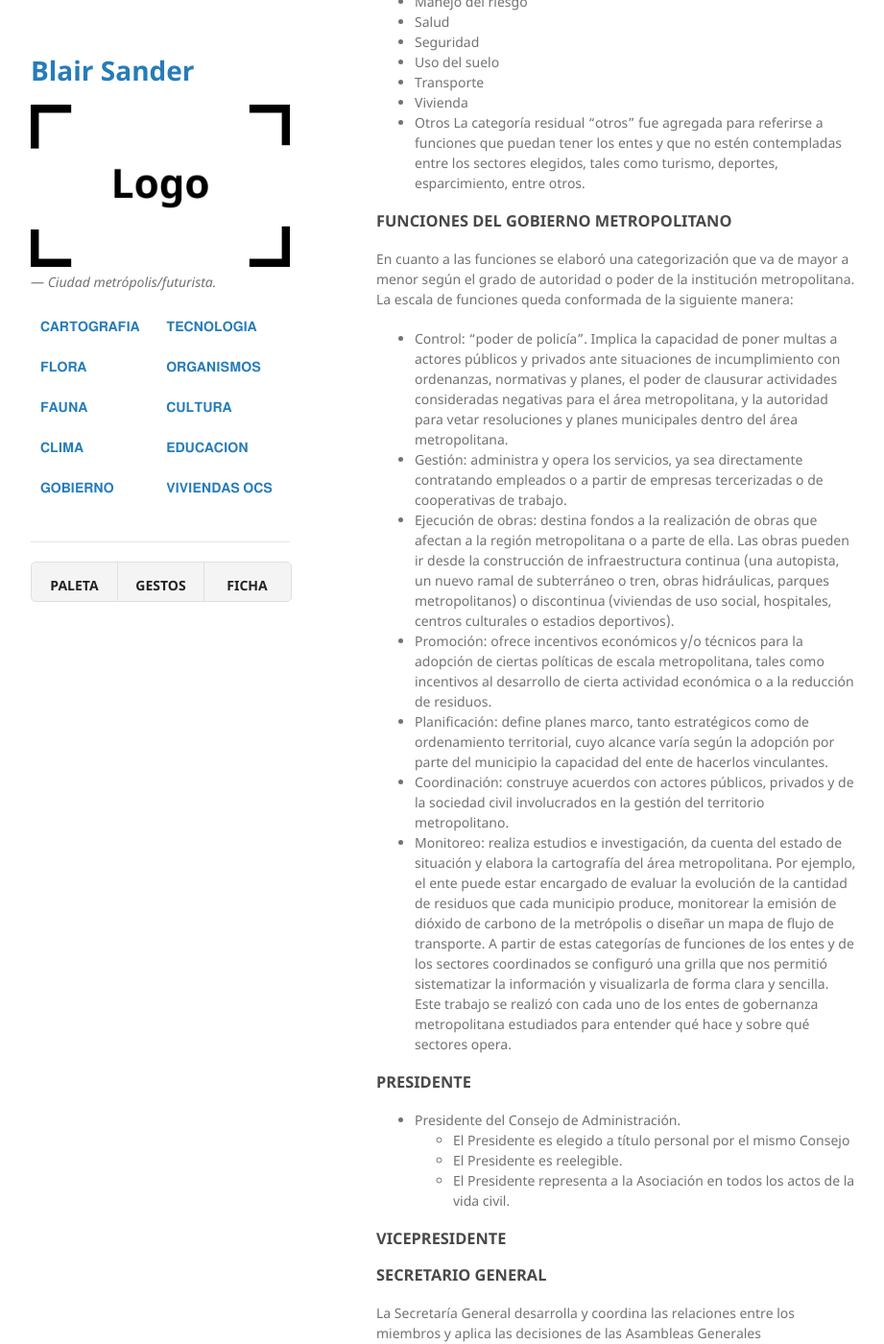
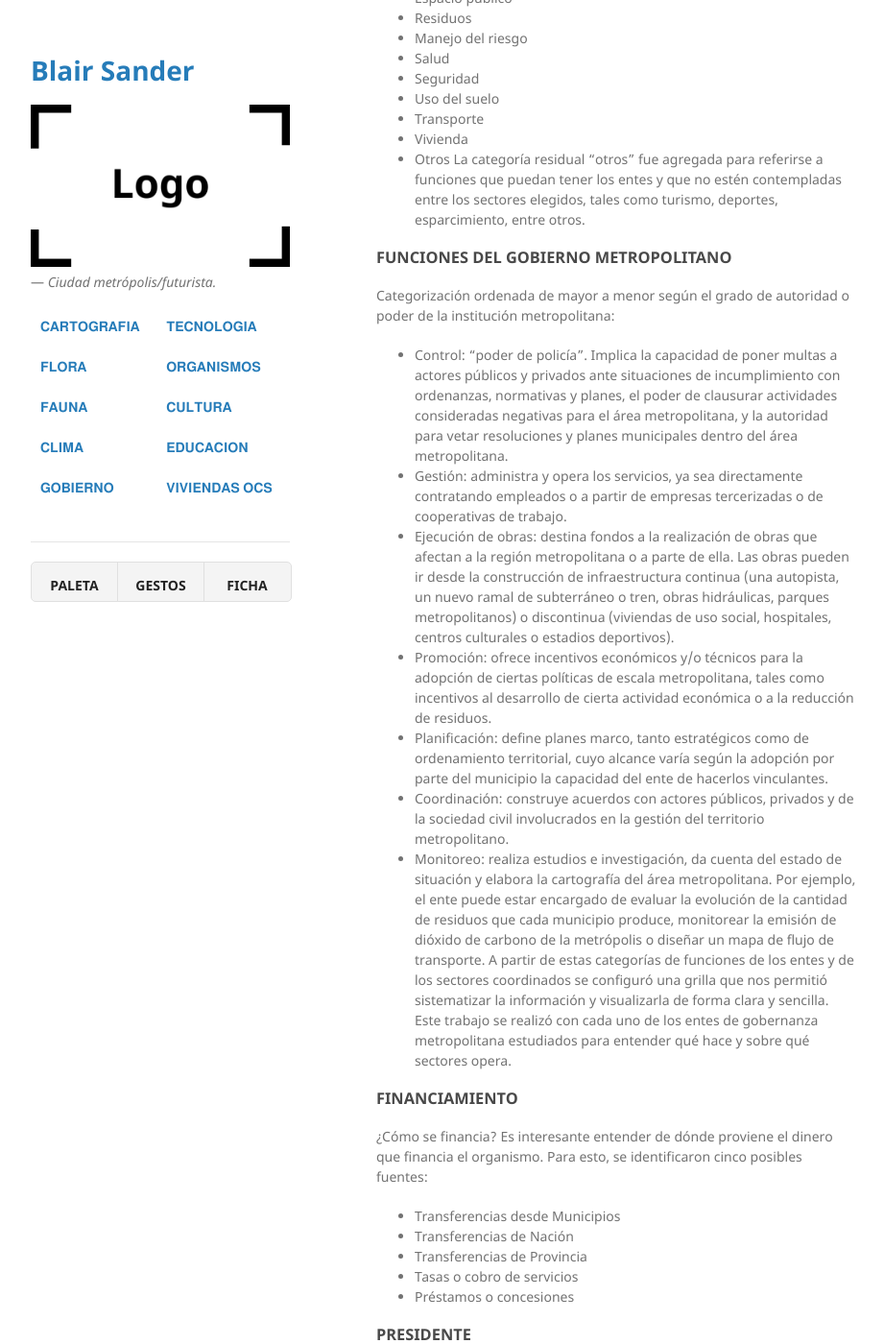
Before and after one commit to BlairSander/ciudad, a Jekyll site: the page built from gobierno.md, in a window 1280 px wide and 1400 px high, scrolled down 319 px. Shown: the whole window at 96% size, without its empty margins (178-1099 px from the left). Built offline with Jekyll 4.4.1, drawn with Linux system fonts in a browser that asks for light colours.

Commit message:
Update gobierno.md

```diff
--- a/gobierno.md
+++ b/gobierno.md
@@ -24,9 +25,7 @@ entes y que no estén contempladas entre los sectores elegidos, tales como turis
 esparcimiento, entre otros.
 
 <h3>FUNCIONES DEL GOBIERNO METROPOLITANO</h3>
-En cuanto a las funciones se elaboró una categorización que va de mayor a menor según el
-grado de autoridad o poder de la institución metropolitana. La escala de funciones queda
-conformada de la siguiente manera:
+Categorización ordenada de mayor a menor según el grado de autoridad o poder de la institución metropolitana:
 - Control: “poder de policía”. Implica la capacidad de poner multas a actores públicos y
 privados ante situaciones de incumplimiento con ordenanzas, normativas y planes, el
 poder de clausurar actividades consideradas negativas para el área metropolitana, y la
@@ -55,6 +54,16 @@ configuró una grilla que nos permitió sistematizar la información y visualiza
 sencilla. Este trabajo se realizó con cada uno de los entes de gobernanza metropolitana estudiados
 para entender qué hace y sobre qué sectores opera.
 
+<h3>FINANCIAMIENTO</h3>
+¿Cómo se financia?
+Es interesante entender de dónde proviene el dinero que financia el organismo. Para esto,
+se identificaron cinco posibles fuentes:
+- Transferencias desde Municipios
+- Transferencias de Nación
+- Transferencias de Provincia
+- Tasas o cobro de servicios
+- Préstamos o concesiones
+
 
 <h3>PRESIDENTE</h3>
 - Presidente del Consejo de Administración.
```
Also changed, not shown: other parts of gobierno.md (+1 -0 lines).
